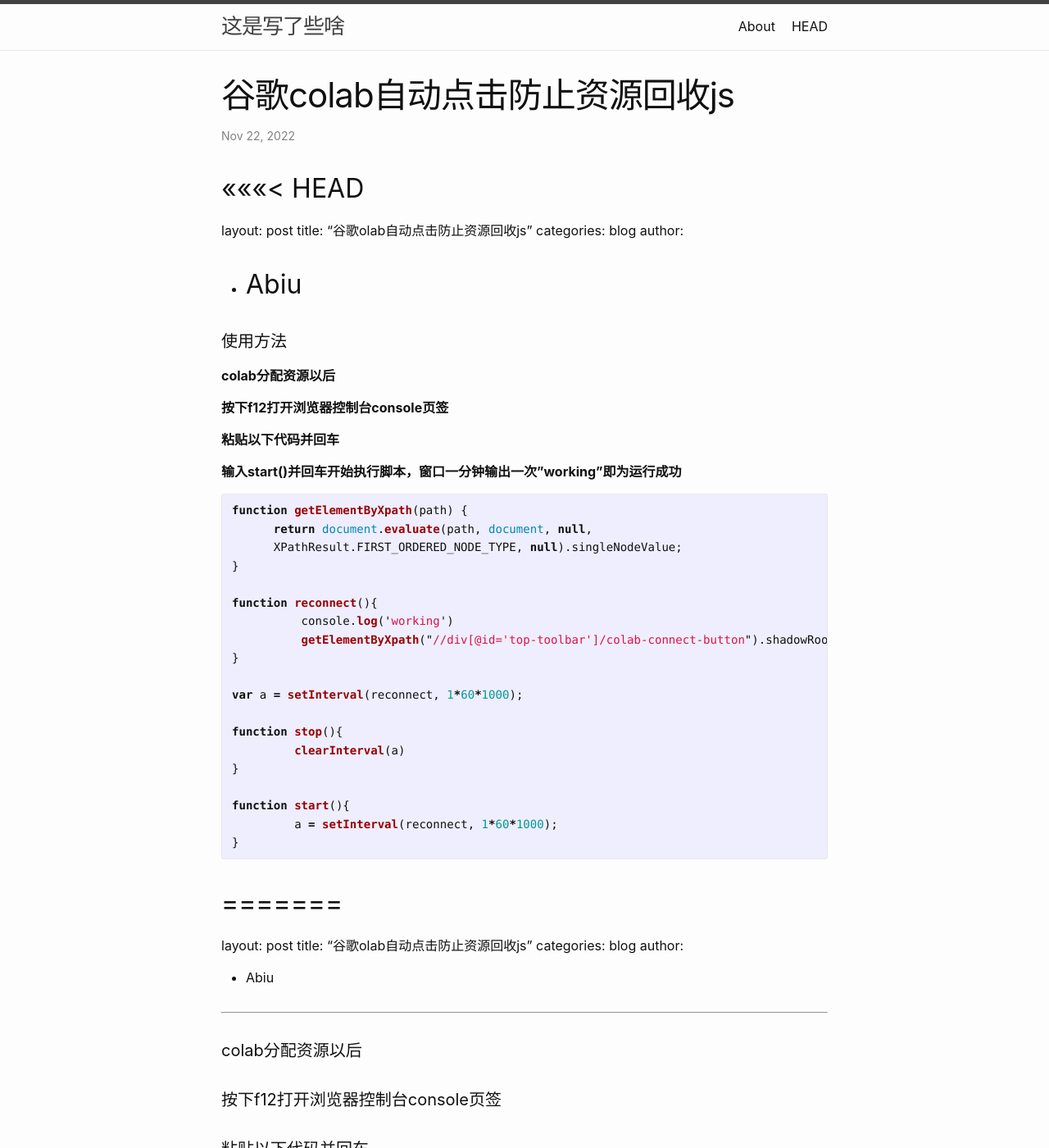
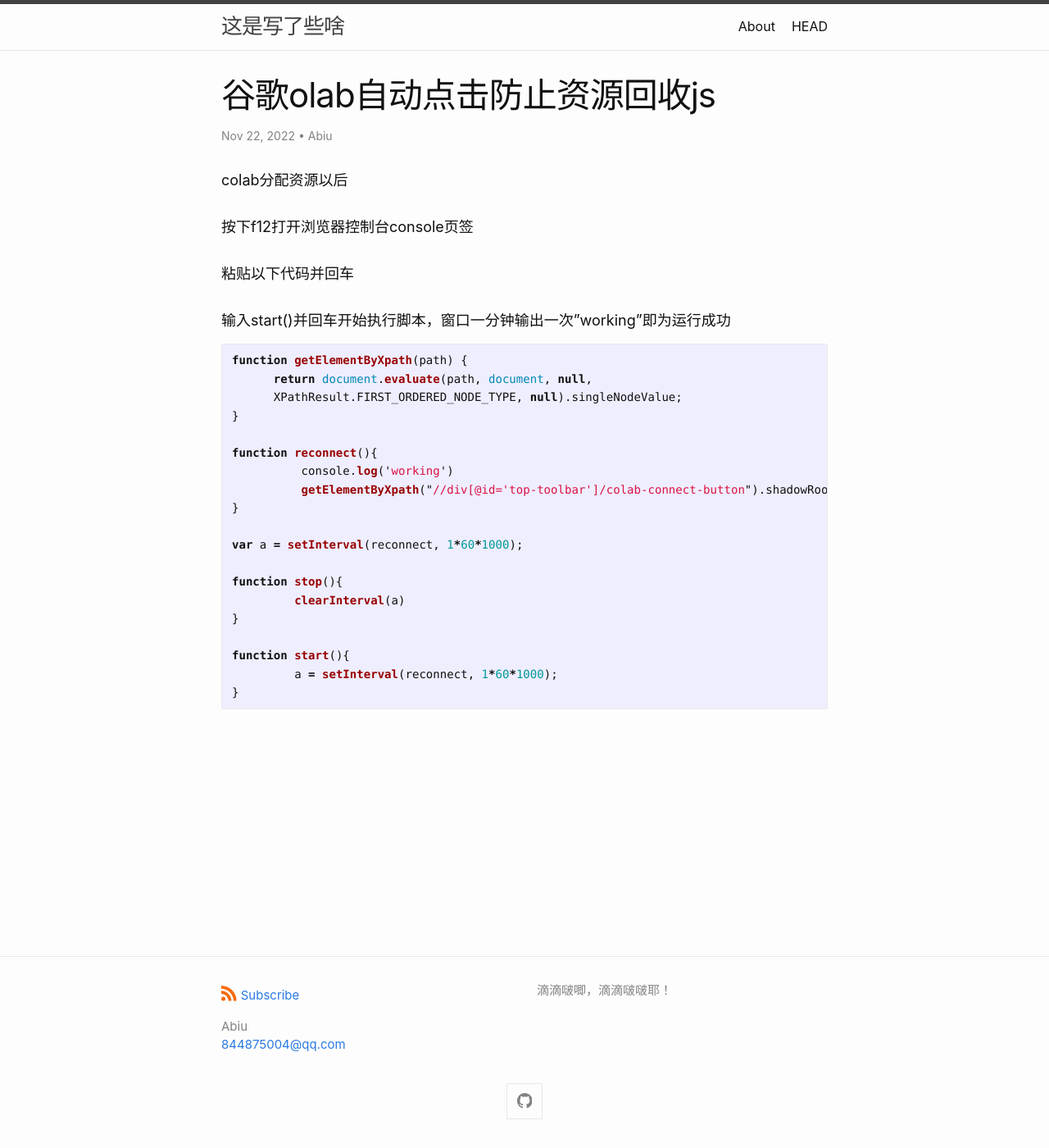
Before and after one commit to iamabiu/iamabiu.github.io, a Jekyll site: the page built from _posts/2022-11-22-谷歌colab自动点击防止资源回收js.md, in a window 1280 px wide and 1400 px high. Shown: the whole window at 82% size. Built offline with Jekyll 4.4.1, drawn with Linux system fonts in a browser that asks for light colours; our own code applies the rules of GitHub Pages for plain Markdown files; some of the changed text lies outside the part shown.

Commit message:
re commit blog

````diff
--- a/_posts/2022-11-22-谷歌colab自动点击防止资源回收js.md
+++ b/_posts/2022-11-22-谷歌colab自动点击防止资源回收js.md
@@ -1,23 +1,21 @@
-<<<<<<< HEAD
 ---
 layout: post
 title: "谷歌olab自动点击防止资源回收js"
 categories: blog
 author:
 - Abiu
+
 ---
 
 
 
-#### 使用方法
+##### colab分配资源以后
 
-**colab分配资源以后**
+##### 按下f12打开浏览器控制台console页签
 
-**按下f12打开浏览器控制台console页签**
+##### 粘贴以下代码并回车
 
-**粘贴以下代码并回车**
-
-**输入start()并回车开始执行脚本，窗口一分钟输出一次"working"即为运行成功**
+##### 输入start()并回车开始执行脚本，窗口一分钟输出一次"working"即为运行成功
 
 ```javascript
 function getElementByXpath(path) {
@@ -40,47 +38,3 @@
 	 a = setInterval(reconnect, 1*60*1000);
 }
 ```
-
-=======
----
-layout: post
-title: "谷歌olab自动点击防止资源回收js"
-categories: blog
-author:
-- Abiu
-
----
-
-
-
-#### colab分配资源以后
-
-#### 按下f12打开浏览器控制台console页签
-
-#### 粘贴以下代码并回车
-
-#### 输入start()并回车开始执行脚本，窗口一分钟输出一次"working"即为运行成功
-
-```javascript
-function getElementByXpath(path) {
-      return document.evaluate(path, document, null,
-      XPathResult.FIRST_ORDERED_NODE_TYPE, null).singleNodeValue;
-}
-
-function reconnect(){
-	  console.log('working')
-	  getElementByXpath("//div[@id='top-toolbar']/colab-connect-button").shadowRoot.querySelector('#connect').click()
-}
-
-var a = setInterval(reconnect, 1*60*1000);
-
-function stop(){
-	 clearInterval(a)
-}
-
-function start(){
-	 a = setInterval(reconnect, 1*60*1000);
-}
-```
-
->>>>>>> ceb44aecd9de30e3fc1d0b2975abac84f03394d6
````
